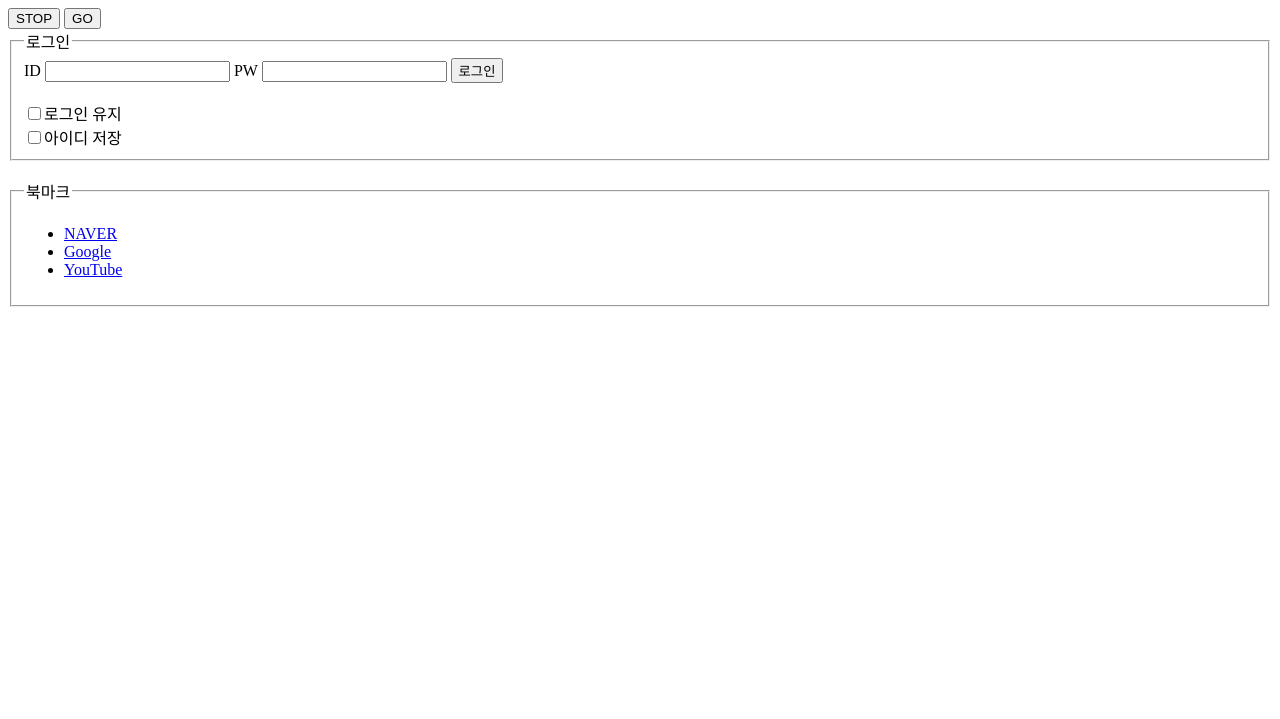
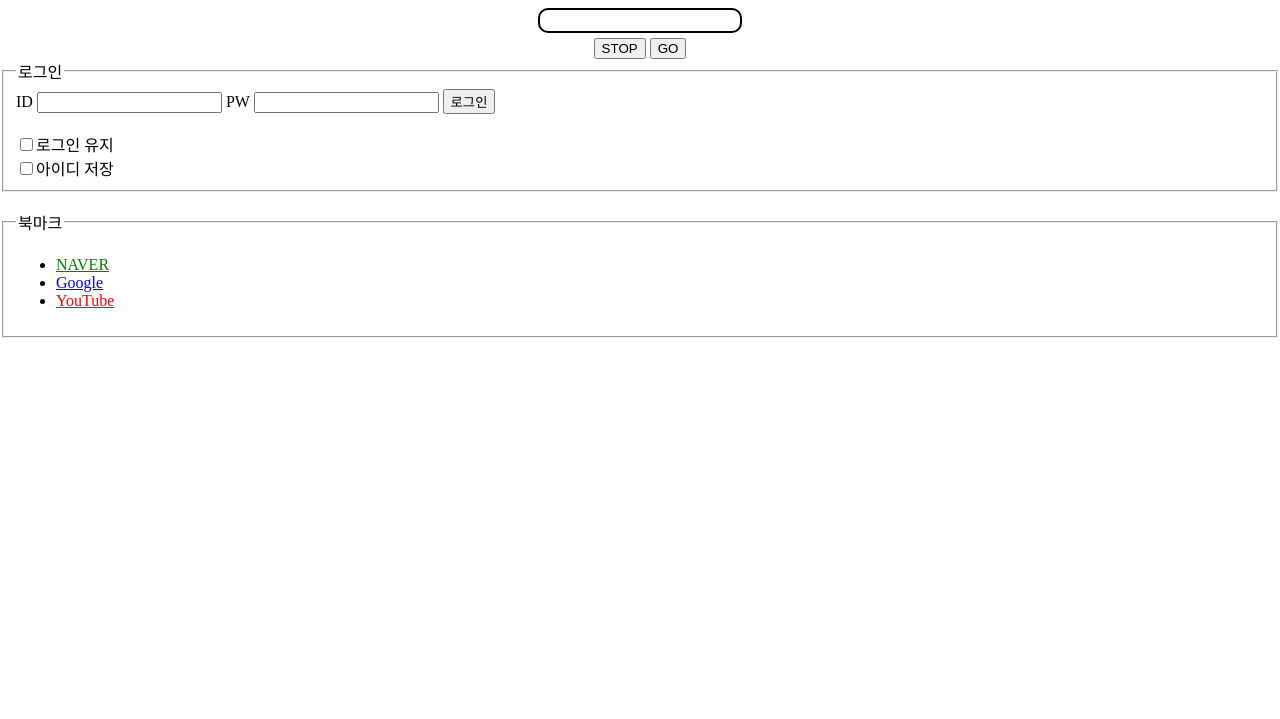
Before and after one commit to YGWK/RC-, a plain HTML site: page index.html in a window 1280 px wide. Shown: the part 81-800 px from the top of the page. Drawn offline with Linux system fonts and the light colour scheme.

Commit message:
Update index.html

```diff
--- a/index.html
+++ b/index.html
@@ -3,7 +3,7 @@
     <head>
         <meta charset="UTF-8">
         <title>개인 홈페이지</title>
-        <link href="./개인 홈페이지.css" rel="stylesheet">
+        <link href="style.css" rel="stylesheet">
     </head>
     <body>
         <h1>개인 홈페이지</h1>
```
